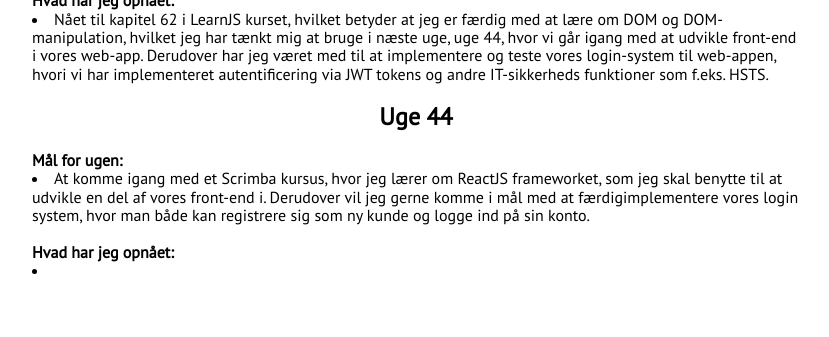
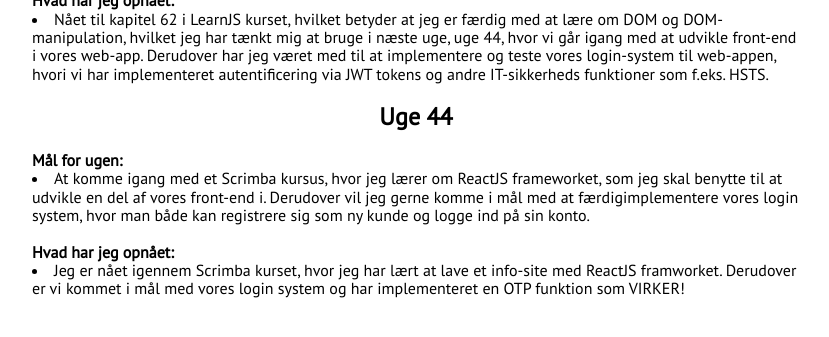
Before and after one commit to EmreAltiintas/portfolio, a Jekyll site: the page built from index.html, in a window 1280 px wide and 900 px high, scrolled down 4775 px, cut to the strip 0-375 px from the top of the window. Shown: the top 337 px of the strip, without its empty margins (224-1053 px from the left). Built offline with Jekyll 4.4.1, drawn with Linux system fonts in a browser that asks for light colours; nearby versions of some CDN libraries.

Commit message:
Update projects.html

```diff
--- a/_includes/projects.html
+++ b/_includes/projects.html
@@ -102,7 +102,7 @@
                 <li>At komme igang med et Scrimba kursus, hvor jeg lærer om ReactJS frameworket, som jeg skal benytte til at udvikle en del af vores front-end i. Derudover vil jeg gerne komme i mål med at færdigimplementere vores login system, hvor man både kan registrere sig som ny kunde og logge ind på sin konto. </li>
                  <br>
                 <strong>Hvad har jeg opnået: </strong>
-                <li></li>
+                <li>Jeg er nået igennem Scrimba kurset, hvor jeg har lært at lave et info-site med ReactJS framworket. Derudover er vi kommet i mål med vores login system og har implementeret en OTP funktion som VIRKER! </li>
             </div>
         </div>
     </section>
```
